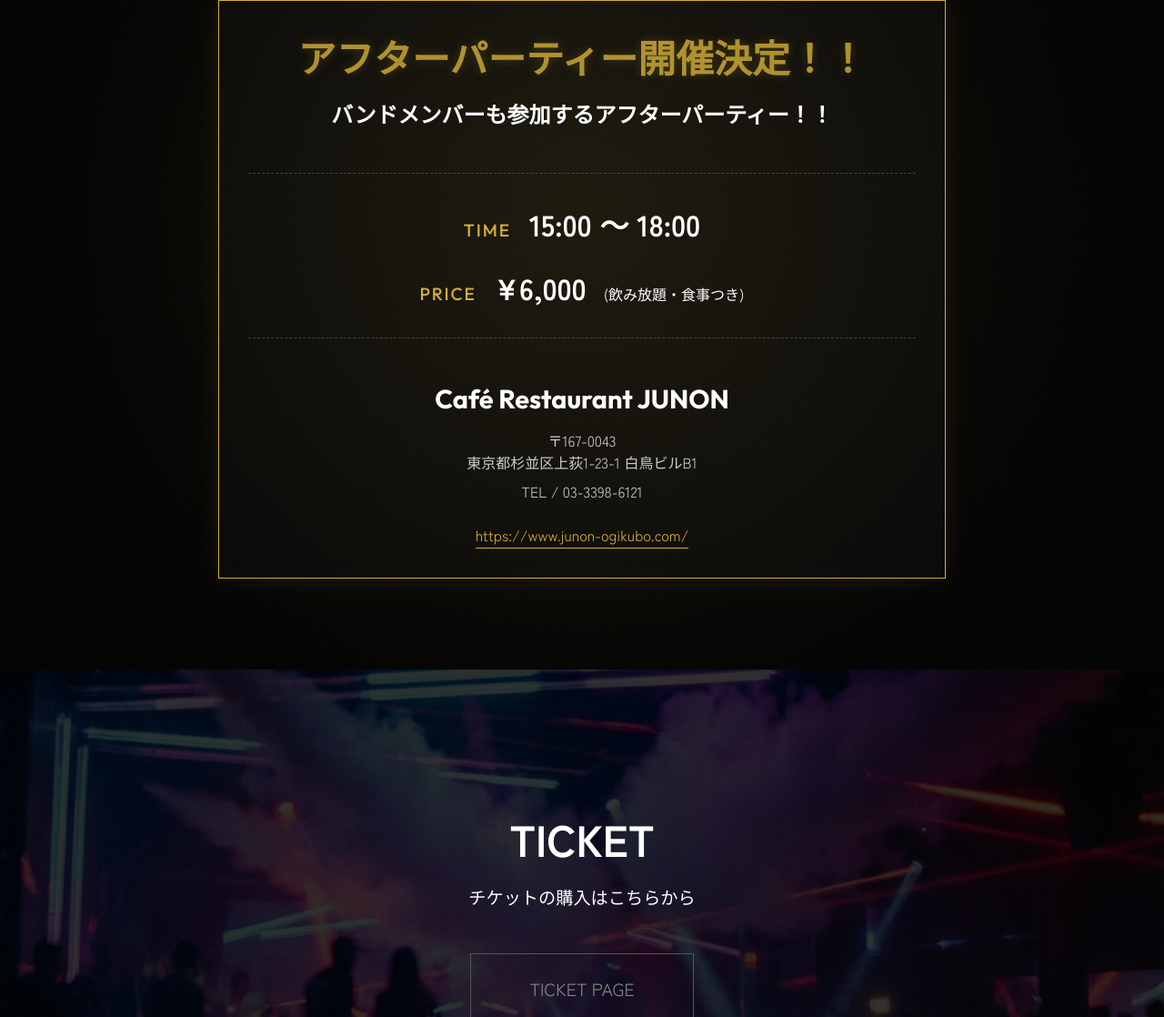
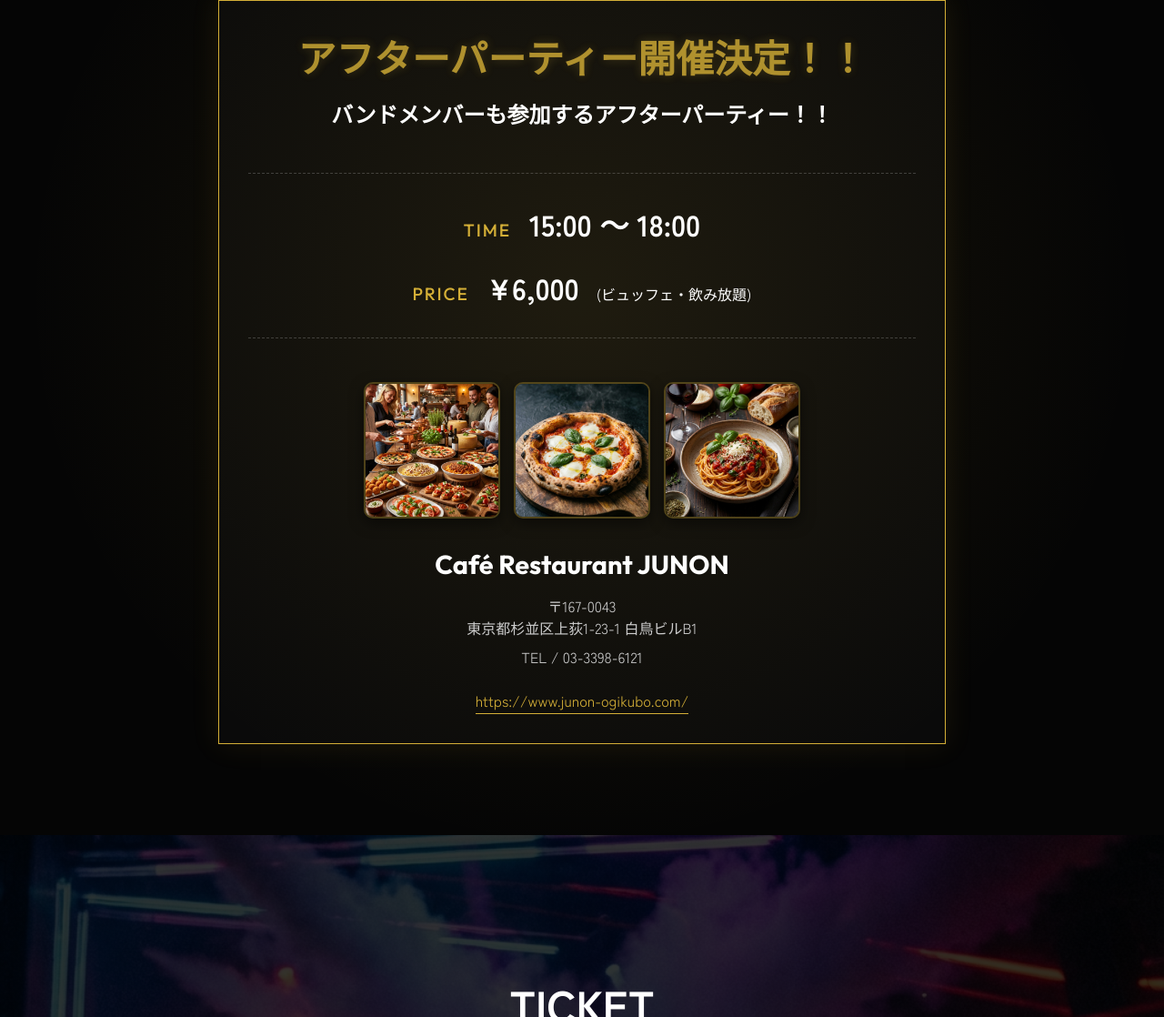
Before and after one commit to kojiki-project/20260315_2manlive, a plain HTML site: page index.html in a window 1280 px wide. Shown: the part 3925-5043 px from the top of the page at 91% size. Drawn offline with Linux system fonts and the light colour scheme.

Commit message:
Update After Party: Add photos and change text

```diff
--- a/index.html
+++ b/index.html
@@ -115,9 +115,16 @@
                     </div>
                     <div class="ap-info-row">
                         <span class="ap-label">PRICE</span>
-                        <span class="ap-value">¥6,000 <span class="ap-small">(飲み放題・食事つき)</span></span>
+                        <span class="ap-value">¥6,000 <span class="ap-small">(ビュッフェ・飲み放題)</span></span>
                     </div>
                 </div>
+
+                <div class="ap-image-gallery">
+                    <img src="images/ap_food_1.png" alt="Italian Buffet" class="ap-food-img">
+                    <img src="images/ap_food_2.png" alt="Pizza" class="ap-food-img">
+                    <img src="images/ap_food_3.png" alt="Pasta" class="ap-food-img">
+                </div>
+
                 <div class="ap-venue-box">
                     <h3 class="ap-venue-name">Café Restaurant JUNON</h3>
                     <p class="ap-address">〒167-0043 <br class="sp-only">東京都杉並区上荻1-23-1 白鳥ビルB1</p>
--- a/style.css
+++ b/style.css
@@ -453,6 +453,29 @@ section {
     font-size: 1rem;
     font-weight: 400;
     margin-left: 10px;
+}
+
+.ap-image-gallery {
+    display: flex;
+    justify-content: center;
+    gap: 15px;
+    margin-bottom: 2rem;
+    flex-wrap: wrap;
+}
+
+.ap-food-img {
+    width: 150px;
+    height: 150px;
+    object-fit: cover;
+    border-radius: 10px;
+    border: 2px solid rgba(212, 175, 55, 0.3);
+    box-shadow: 0 5px 15px rgba(0, 0, 0, 0.5);
+    transition: transform 0.3s ease;
+}
+
+.ap-food-img:hover {
+    transform: scale(1.05);
+    border-color: var(--accent-color);
 }
 
 .ap-venue-box {
```
Also changed, not shown: images/ap_food_1.png (added), images/ap_food_2.png (added), images/ap_food_3.png (added).
